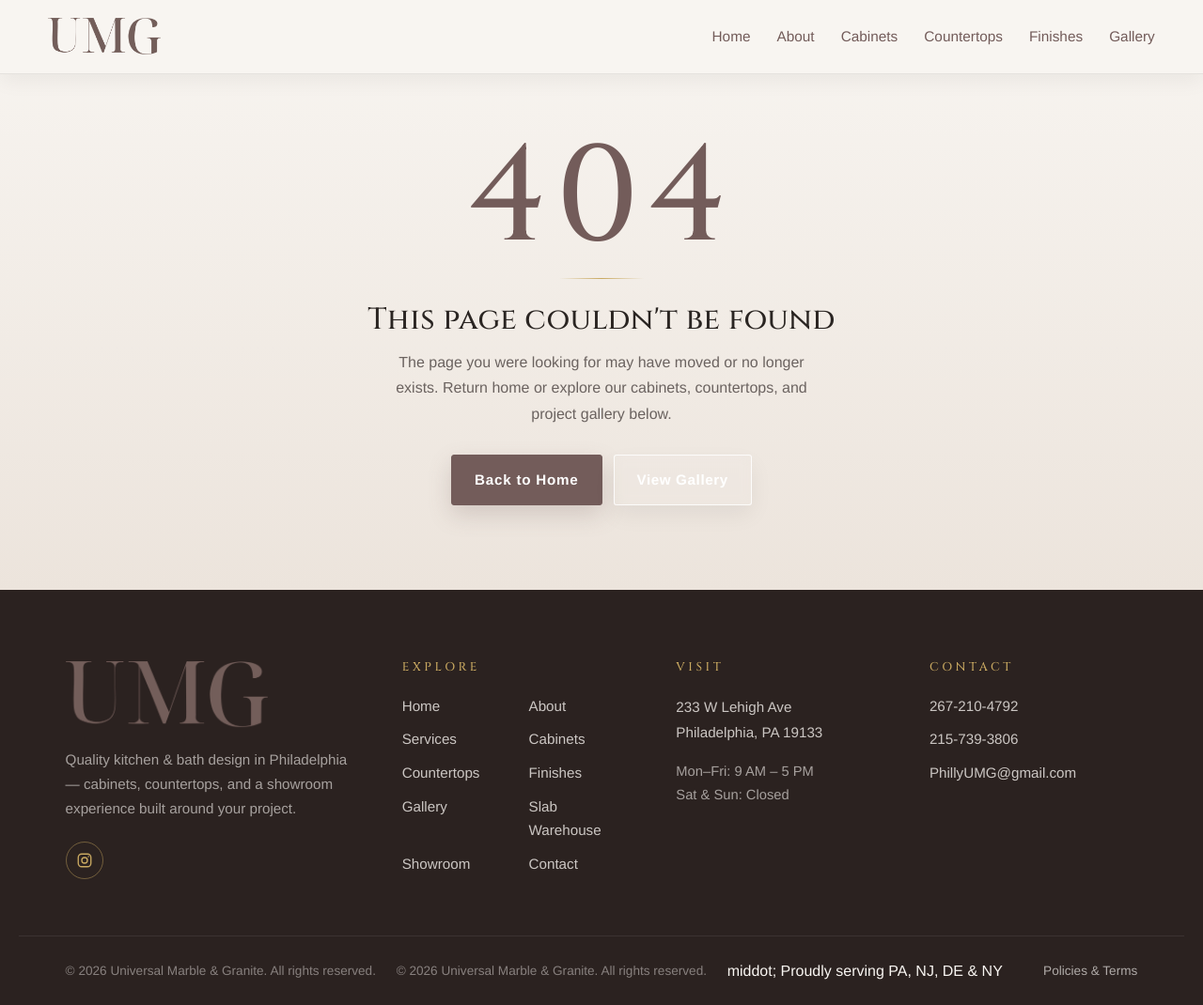
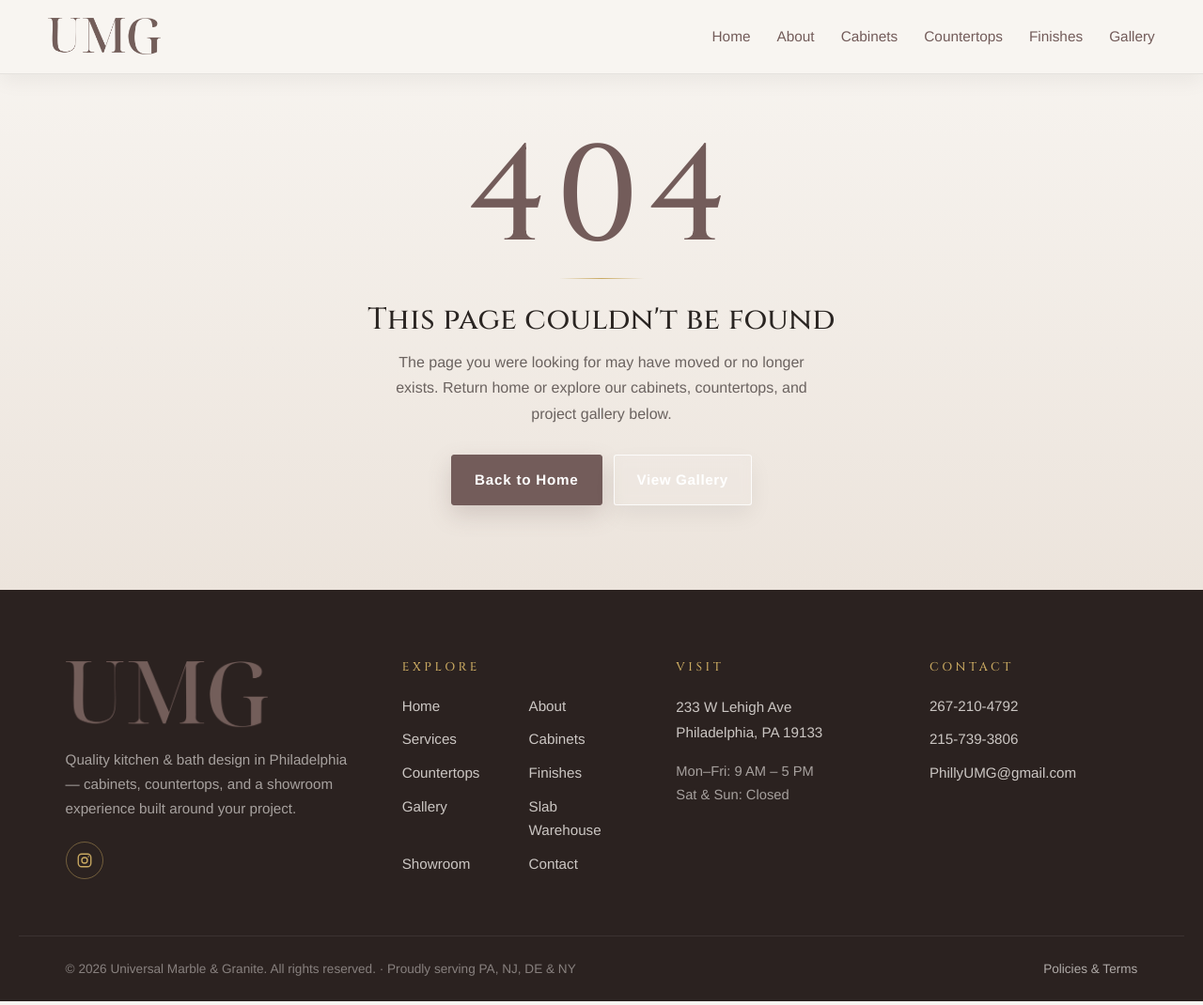
Before and after one commit to Philly-UMG/Universal-Website, a plain HTML site: page umg_pages_bundle/404.html in a window 1280 px wide. Shown: the whole page at 94% size. Drawn offline with Linux system fonts and the light colour scheme; files whose address does not match are found by name.

Commit message:
Fix mangled footer markup on all pages

```diff
--- a/umg_pages_bundle/404.html
+++ b/umg_pages_bundle/404.html
@@ -171,7 +171,7 @@
 
   <div class="footer-bottom">
     <div class="container footer-bottom-inner">
-      <p>&copy; 2026 Universal Marble &amp; Granite. All rights reserved. <p>&copy; 2026 Universal Marble &amp; Granite. All rights reserved.</p>middot; Proudly serving PA, NJ, DE &amp; NY</p>
+      <p>&copy; 2026 Universal Marble &amp; Granite. All rights reserved. &middot; Proudly serving PA, NJ, DE &amp; NY</p>
       <p><a href="/about#policies">Policies &amp; Terms</a></p>
     </div>
   </div>
```
Also changed, not shown: umg_pages_bundle/about.html (+1 -1 lines), umg_pages_bundle/cabinets.html (+1 -1 lines), umg_pages_bundle/countertops.html (+1 -1 lines), umg_pages_bundle/finishes.html (+1 -1 lines), umg_pages_bundle/gallery.html (+1 -1 lines), umg_pages_bundle/index.html (+1 -1 lines), umg_pages_bundle/slab-warehouse.html (+1 -1 lines).
